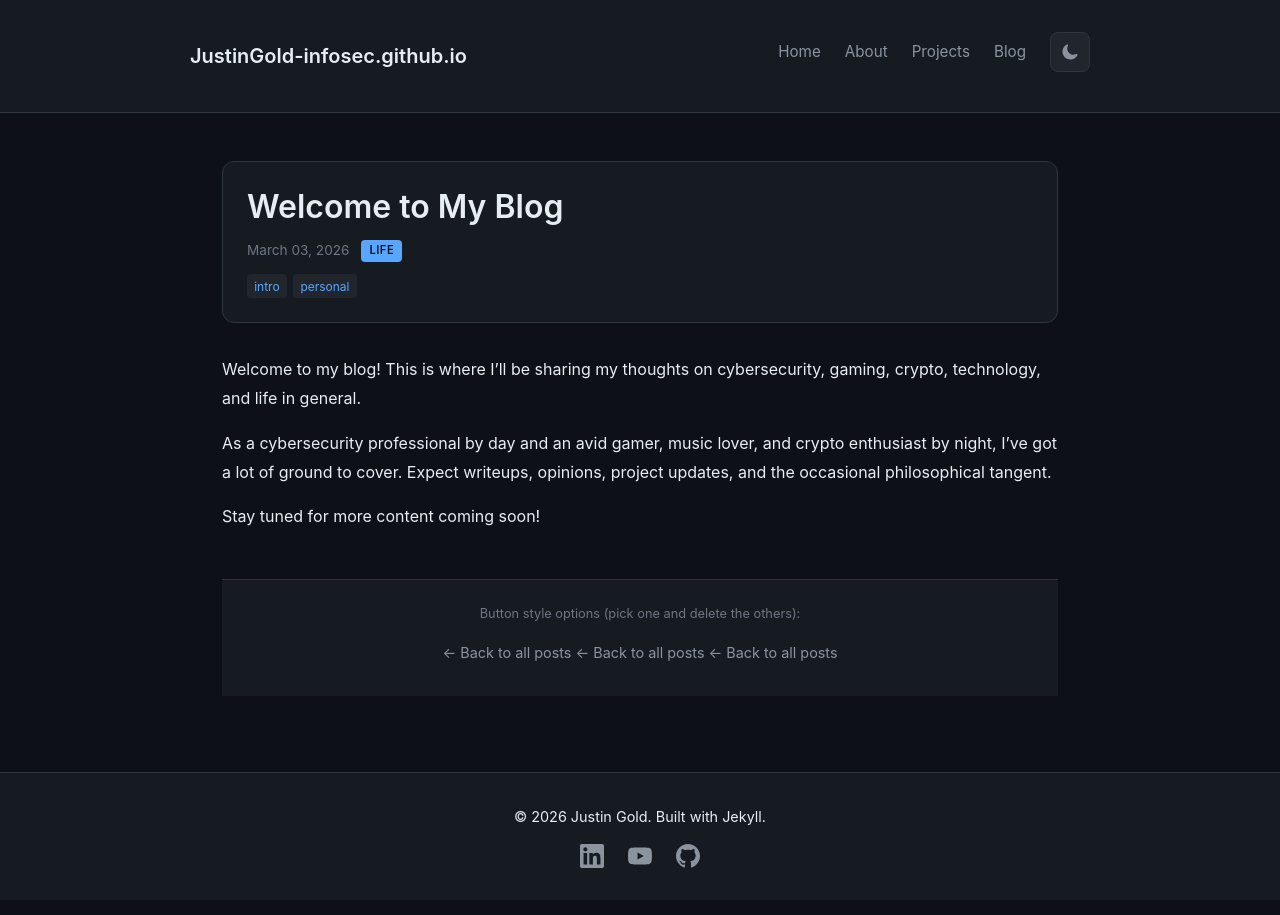
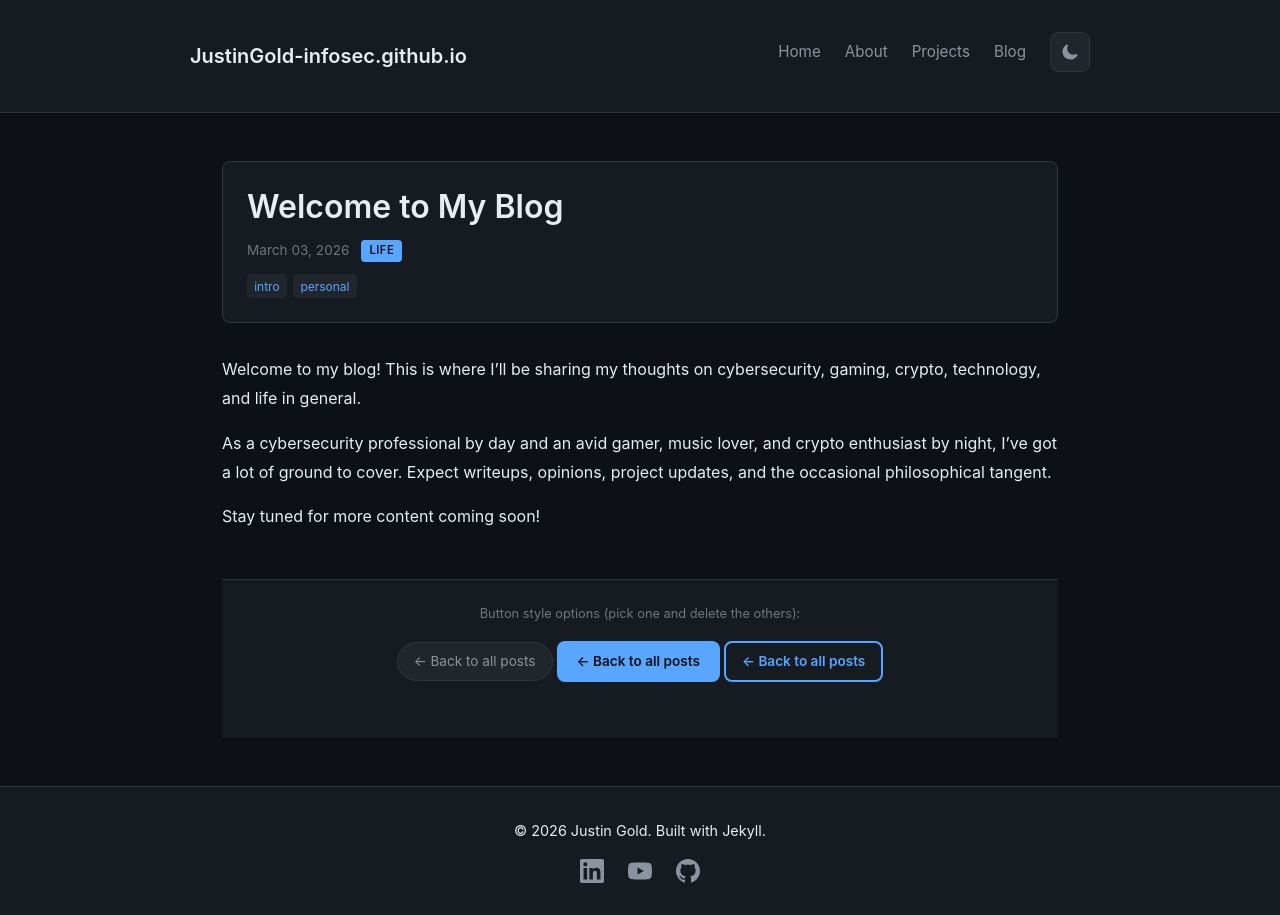
Before and after one commit to JustinGold-infosec/JustinGold-infosec.github.io, a Jekyll site: the page built from _posts/2026-03-04-welcome-to-my-blog.md, in a window 1280 px wide. Built offline with Jekyll 4.4.1, drawn with Linux system fonts in a browser that asks for light colours.

Commit message:
Add test styles for back link options in default layout

```diff
--- a/_layouts/default.html
+++ b/_layouts/default.html
@@ -519,6 +519,68 @@
       font-style: italic;
     }
 
+    /* Back Link Styles - Three Options */
+
+    /* Option A: Pill button */
+    .back-link-pill {
+      display: inline-block;
+      margin-bottom: 1.5rem;
+      padding: 0.5rem 1rem;
+      background: var(--bg-tertiary);
+      border: 1px solid var(--border);
+      border-radius: 20px;
+      color: var(--text-secondary);
+      font-size: 0.85rem;
+      transition: all var(--transition-speed);
+    }
+
+    .back-link-pill:hover {
+      background: var(--accent);
+      border-color: var(--accent);
+      color: var(--bg-primary);
+      text-decoration: none;
+    }
+
+    /* Option B: Solid button */
+    .back-link-solid {
+      display: inline-block;
+      margin-bottom: 1.5rem;
+      padding: 0.6rem 1.25rem;
+      background: var(--accent);
+      border-radius: 8px;
+      color: var(--bg-primary);
+      font-size: 0.85rem;
+      font-weight: 600;
+      transition: all var(--transition-speed);
+    }
+
+    .back-link-solid:hover {
+      background: var(--accent-hover);
+      transform: translateY(-2px);
+      text-decoration: none;
+    }
+
+    /* Option C: Outline button */
+    .back-link-outline {
+      display: inline-block;
+      margin-bottom: 1.5rem;
+      padding: 0.5rem 1rem;
+      background: transparent;
+      border: 2px solid var(--accent);
+      border-radius: 8px;
+      color: var(--accent);
+      font-size: 0.85rem;
+      font-weight: 600;
+      transition: all var(--transition-speed);
+    }
+
+    .back-link-outline:hover {
+      background: var(--accent);
+      color: var(--bg-primary);
+      text-decoration: none;
+    }
+
+    /* Default back-link (keeping original for fallback) */
     .back-link {
       display: inline-block;
       margin-bottom: 1.5rem;
@@ -536,7 +598,7 @@
       padding: 1.5rem;
       background: var(--bg-secondary);
       border: 1px solid var(--border);
-      border-radius: 12px;
+      border-radius: 8px;
     }
 
     .post-header h1 {
@@ -626,4 +688,3 @@
   </script>
 </body>
 </html>
-</html>
```
